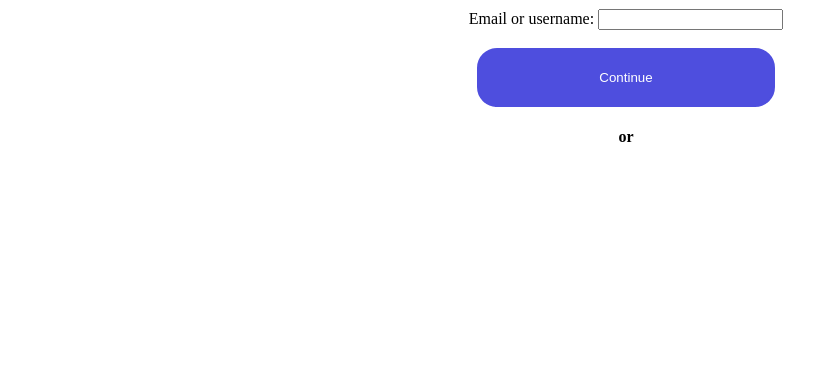
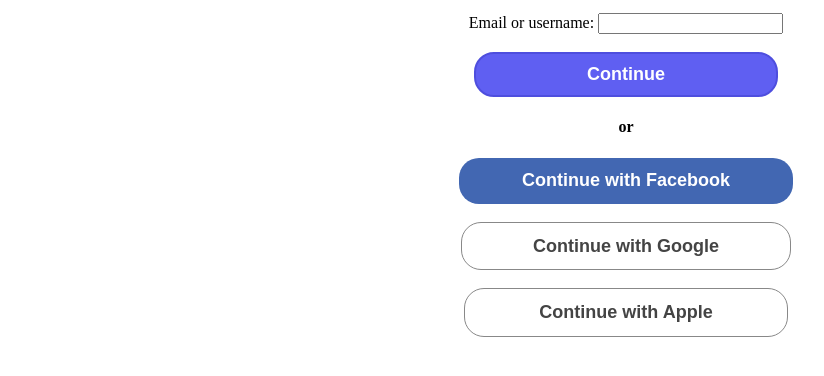
Before and after one commit to Tomukas10/price-com-website, a plain HTML site: page MainPage/LoginPage/login.html in a window 1280 px wide. Shown: the part 152-528 px from the top of the page, without its empty margins (14-838 px from the left). Drawn offline with Linux system fonts and the light colour scheme.

Commit message:
Placed "continue with" social media button temps

```diff
--- a/MainPage/LoginPage/login.css
+++ b/MainPage/LoginPage/login.css
@@ -36,20 +36,63 @@
     float: center;
     text-align: center;
     color:white;
-    background-color: rgb(78, 78, 222);
+    font-size: 18px;
+    font-weight: 700;
+    font-style: normal;
+    font-family: Arial, Helvetica, sans-serif;
+    background-color: rgb(95, 95, 242);
     border: 2px solid rgb(78, 78, 222);
     border-radius: 20px;
-    padding-top: 20px;
-    padding-right: 120px;
-    padding-bottom: 20px;
-    padding-left: 120px;
+    padding: 0.8% 8.8%;
+
+}
+.loginContainer #continueFacebook{
+    float: center;
+    text-align: center;
+    color:white;
+    font-size: 18px;
+    font-weight: 700;
+    font-style: normal;
+    font-family: Arial, Helvetica, sans-serif;
+    background-color: #4267b2;
+    border: #4267b2;
+    border-radius: 20px;
+    padding: 1% 5%;
+
+}
+.loginContainer #continueGoogle{
+    float: center;
+    text-align: center;
+    color: #444;
+    font-size: 18px;
+    font-weight: 700;
+    font-style: normal;
+    font-family: Arial, Helvetica, sans-serif;
+    border: thin solid #888;
+    background-color: #fff;
+    border-radius: 20px;
+    padding: 1% 5.6%;
+
+}
+.loginContainer #continueApple{
+    float: center;
+    text-align: center;
+    color: #444;
+    font-size: 18px;
+    font-weight: 700;
+    font-style: normal;
+    font-family: Arial, Helvetica, sans-serif;
+    border: thin solid #888;
+    background-color: #fff;
+    border-radius: 20px;
+    padding: 1% 5.9%;
 
 }
 
 .signin-msg{
     float: center;
     text-align: center;
-    padding-bottom: 11px;
+    padding-bottom: 15px;
 }
 
 .heading{
--- a/MainPage/LoginPage/login.html
+++ b/MainPage/LoginPage/login.html
@@ -10,7 +10,6 @@
 <body>
     <div class="navbar">
         <a id="mainLogoContainer" href="../main.html"><img class="mainLogo"  src="https://thumbs.dreamstime.com/z/prisoner-money-bag-funny-operetta-gangster-striped-costume-black-mask-dollars-light-background-isolated-white-172459040.jpg"></a>
-
     </div>
     <hr id="mainHr">
 
@@ -30,6 +29,9 @@
         <input id="continueButton" type="submit" value="Continue">
       </form>
       <h4>or</h4>
+      <input id="continueFacebook" type="submit" value="Continue with Facebook"><br><br>
+      <input id="continueGoogle" type="submit" value="Continue with Google"><br><br>
+      <input id="continueApple" type="submit" value="Continue with Apple">
     </div>
 
 
```
